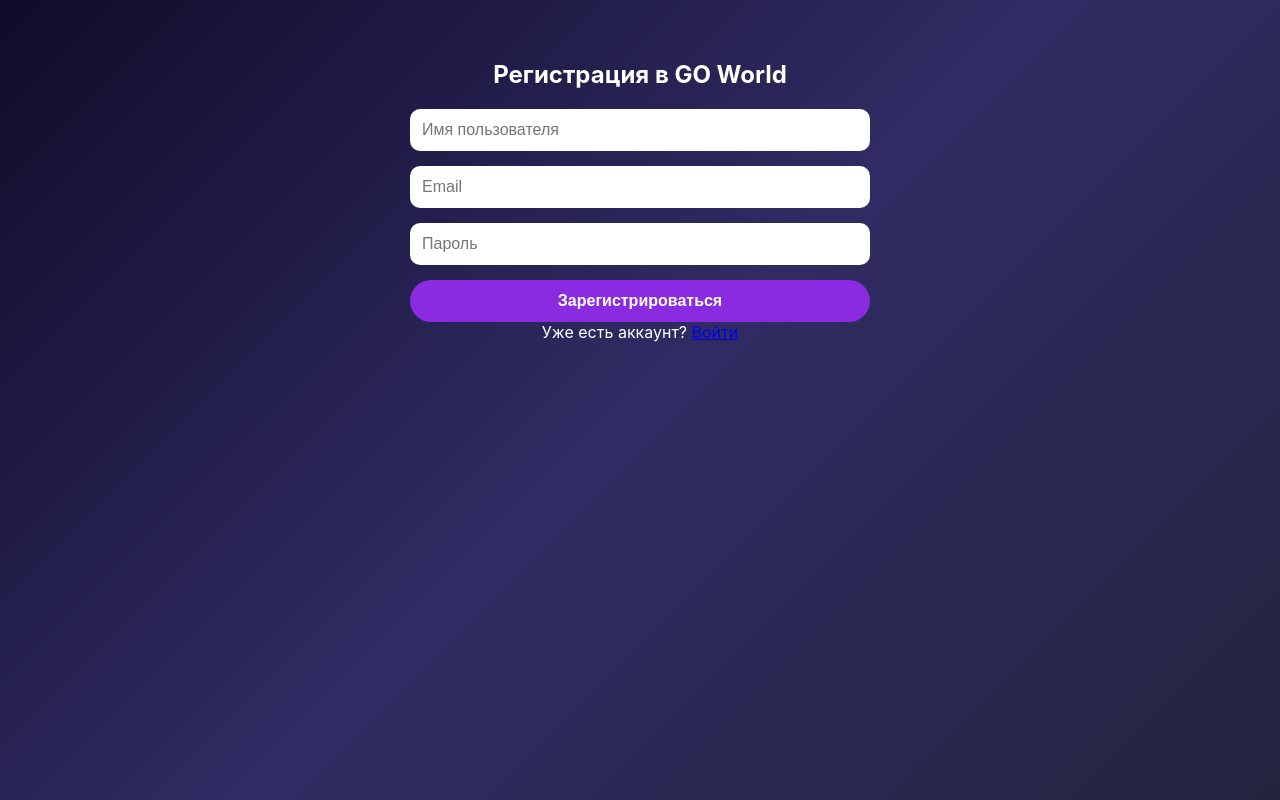
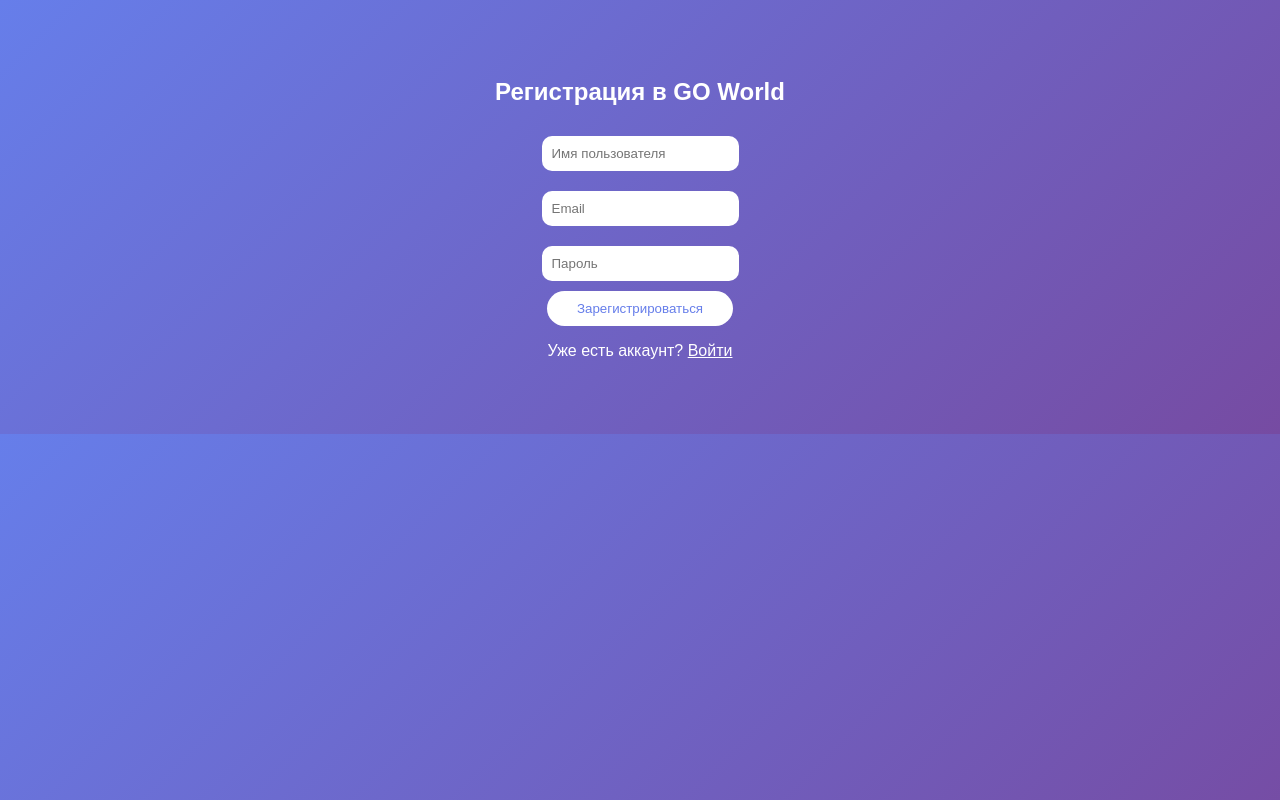
Before and after one commit to kiwiliwwi9-afk/GO-World, a Flask app: page /register in a window 1280 px wide. Run offline with Flask 3, Linux system fonts and the light colour scheme.

Commit message:
Update register.html

```diff
--- a/templates/register.html
+++ b/templates/register.html
@@ -2,24 +2,43 @@
 <html>
 <head>
     <title>Регистрация — GO World</title>
-    <link rel="stylesheet" href="/static/style.css">
-    <meta name="viewport" content="width=device-width, initial-scale=1.0">
+    <style>
+        body {
+            font-family: Arial;
+            text-align: center;
+            padding: 50px;
+            background: linear-gradient(135deg, #667eea, #764ba2);
+            color: white;
+        }
+        input {
+            padding: 10px;
+            margin: 10px;
+            border-radius: 10px;
+            border: none;
+        }
+        .btn {
+            background: white;
+            color: #667eea;
+            padding: 10px 30px;
+            border-radius: 30px;
+            text-decoration: none;
+            border: none;
+        }
+    </style>
 </head>
 <body>
-    <div class="container">
     <h2>Регистрация в GO World</h2>
     {% with messages = get_flashed_messages(with_categories=true) %}
         {% for category, message in messages %}
-                <div class="alert alert-{{ category }}">{{ message }}</div>
+            <p style="color:yellow">{{ message }}</p>
         {% endfor %}
     {% endwith %}
     <form method="POST">
-            <input type="text" name="username" placeholder="Имя пользователя" required>
-            <input type="email" name="email" placeholder="Email" required>
-            <input type="password" name="password" placeholder="Пароль" required>
+        <input type="text" name="username" placeholder="Имя пользователя" required><br>
+        <input type="email" name="email" placeholder="Email" required><br>
+        <input type="password" name="password" placeholder="Пароль" required><br>
         <button type="submit" class="btn">Зарегистрироваться</button>
     </form>
-        <p>Уже есть аккаунт? <a href="/login">Войти</a></p>
-    </div>
+    <p>Уже есть аккаунт? <a href="/login" style="color:white">Войти</a></p>
 </body>
 </html>
```
Lines whose indentation alone changed are shown as unchanged.
